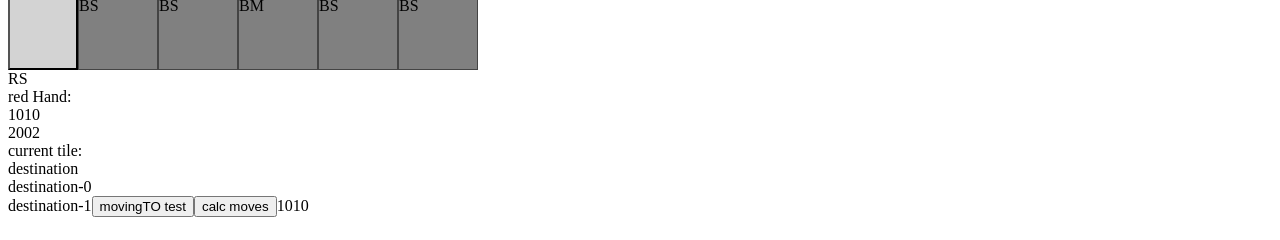
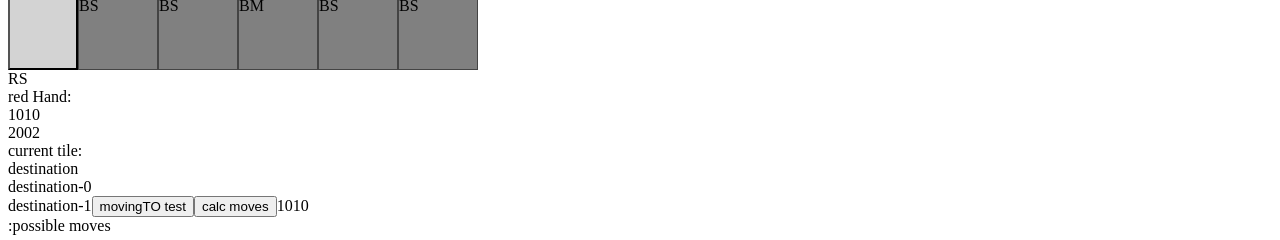
Before and after one commit to homercrates/onitama, a React (Vite) app: page / in a window 1280 px wide. Shown: the part 754-994 px from the top of the page. Built offline with nearby package versions, Linux system fonts and the light colour scheme.

Commit message:
added calPossibleMOves funtion

```diff
--- a/src/board/Board.js
+++ b/src/board/Board.js
@@ -23,6 +23,8 @@ const Board = () => {
     const [destination, setDestination] = useState([]);
     // set active card
     const [activeCard, setActiveCard] = useState([]);
+    // set possible moves
+    const [possibleMoves, setPossibleMoves] = useState([]);
 
     // example of useEffect everytime the board renders i dont want to log that
     useEffect(() => {
@@ -68,12 +70,28 @@ const Board = () => {
 
     // hand needs activeHand passed
     function calcPossibleMoves(hand) {
+        let tempHold = [];
         hand.map(move => {
-            console.log(move[0] + currentTile[0])
-            console.log(move[1] + currentTile[1])
+            //let addMove = [...possibleMoves, [(move[0] + currentTile[0]), (move[1] + currentTile[1])]];
+            //let addMove = [...possibleMoves]
+            //addMove.push([(move[0] + currentTile[0]), (move[1] + currentTile[1])])
+
+            //let copy = [[...possibleMoves], [(move[0] + currentTile[0]), (move[1] + currentTile[1])]]
+            //setPossibleMoves(copy)
+            console.log('first: ', [(move[0] + currentTile[0]), (move[1] + currentTile[1])])
+            console.log('addMove: ', " move-", move);
+
+            let add = [(move[0] + currentTile[0]), (move[1] + currentTile[1])];
+            tempHold.push(add);
         })
-        console.log('possible moves: ')
+        setPossibleMoves(tempHold);
+        console.log(tempHold, ' : tempHold')
+        console.log(" possmove: ", possibleMoves);
     }
+    useEffect(() => {
+        console.log('current possible moves: ', possibleMoves);
+    }, [possibleMoves])
+
     // render the board indiv <div>s  can control style here
 
     // if activeCard ===    key  flag possible
@@ -147,6 +165,8 @@ const Board = () => {
                 <button onClick={() => calcPossibleMoves(activeCard)}>calc moves</button>
                 {redHand[0]}
                 {activeCard}
+                <br />
+                {possibleMoves} :possible moves
             </div>
         </div >
     )
```
